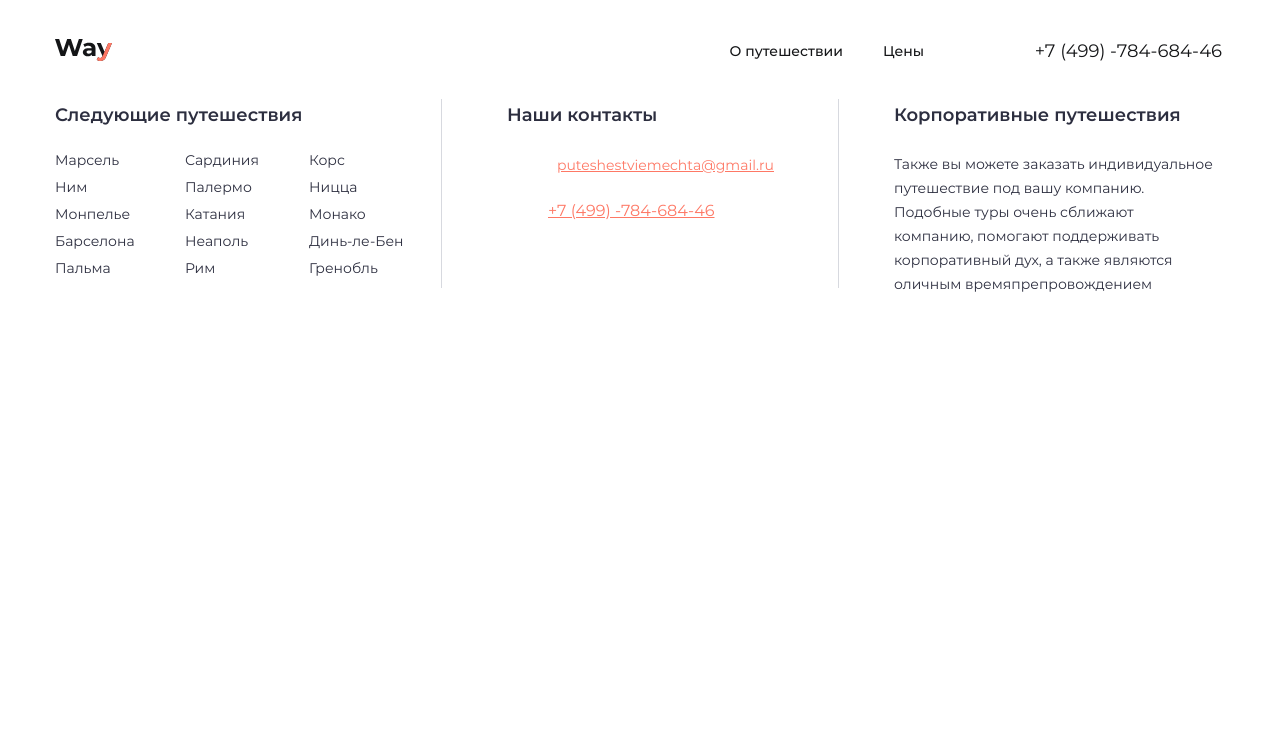
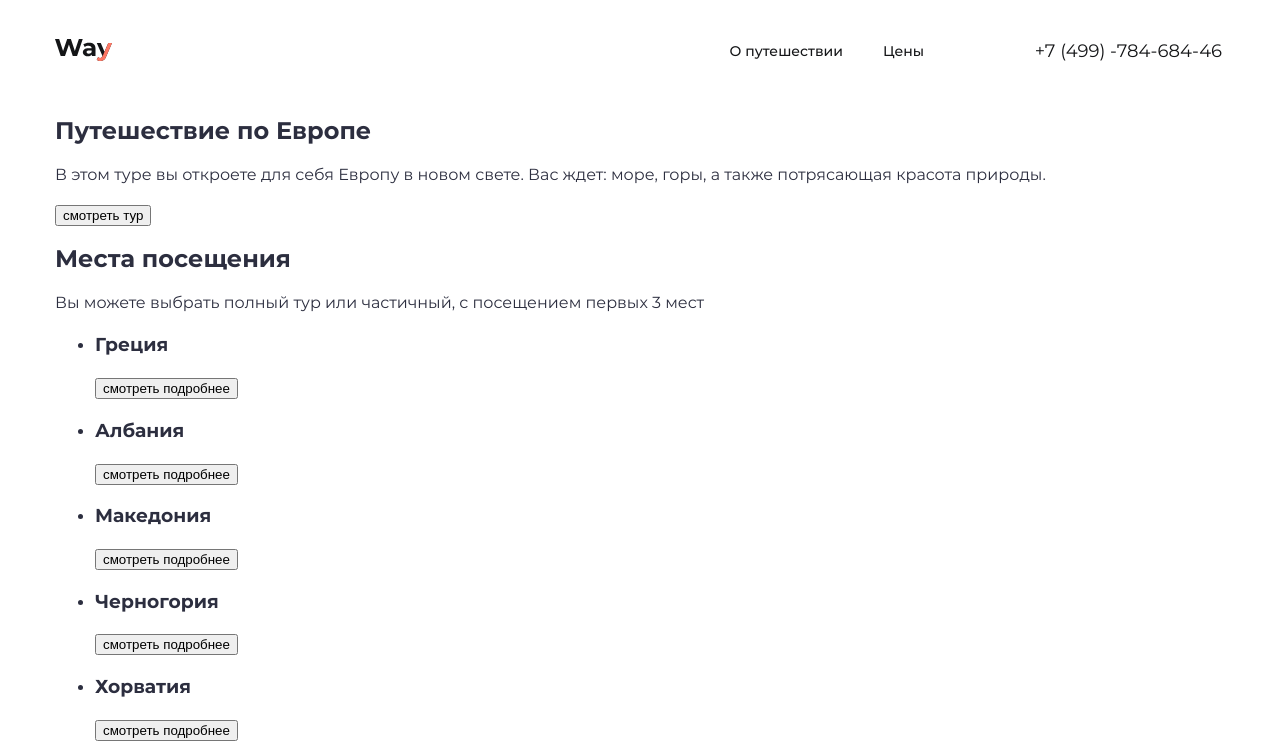
Before and after one commit to faleen88/Fukina_way, a website: page source/index.html in a window 1280 px wide. Shown: the top 755 px of the page. Drawn offline with nearby package versions, Linux system fonts and the light colour scheme; files that its build step writes are made by us from their sources; files whose address does not match are found by name.

Commit message:
Добавляет разметку главного блока и каталога

```diff
--- a/source/index.html
+++ b/source/index.html
@@ -46,6 +46,44 @@
 
     <main class="page-main">
 
+      <h1 class="visually-hidden">Туроператор Way - путешествие по Европе</h1>
+
+      <section class="promo">
+        <div class="container">
+          <h2 class="promo__title">Путешествие по Европе</h2>
+          <p class="promo__text">В этом туре вы откроете для себя Европу в новом свете. Вас ждет: море, горы, а также потрясающая красота природы.</p>
+          <button class="promo__button button">смотреть тур</button>
+        </div>
+      </section>
+
+      <section class="catalog">
+        <div class="container">
+          <h2 class="catalog__title">Места посещения</h2>
+          <p class="catalog__text">Вы можете выбрать полный тур или частичный, с посещением первых 3 мест</p>
+          <ul class="catalog__list">
+            <li class="catalog__item">
+              <h3 class="catalog__item-title">Греция</h3>
+              <button class="catalog__button button">смотреть подробнее</button>
+            </li>
+            <li class="catalog__item">
+              <h3 class="catalog__item-title">Албания</h3>
+              <button class="catalog__button button">смотреть подробнее</button>
+            </li>
+            <li class="catalog__item">
+              <h3 class="catalog__item-title">Македония</h3>
+              <button class="catalog__button button">смотреть подробнее</button>
+            </li>
+            <li class="catalog__item">
+              <h3 class="catalog__item-title">Черногория</h3>
+              <button class="catalog__button button">смотреть подробнее</button>
+            </li>
+            <li class="catalog__item">
+              <h3 class="catalog__item-title">Хорватия</h3>
+              <button class="catalog__button button">смотреть подробнее</button>
+            </li>
+          </ul>
+        </div>
+      </section>
     </main>
 
     <footer class="main-footer container">
```
Also changed, not shown: source/img/arrow-down.svg (added).
